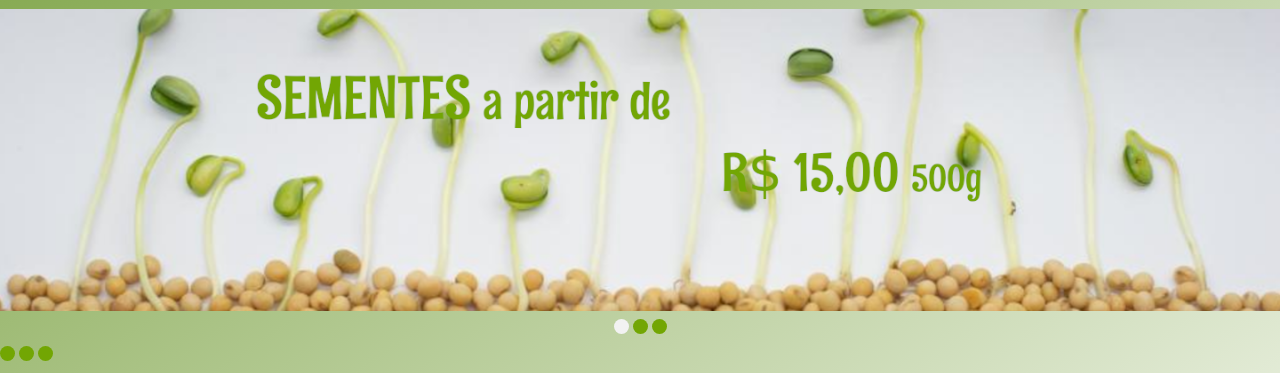
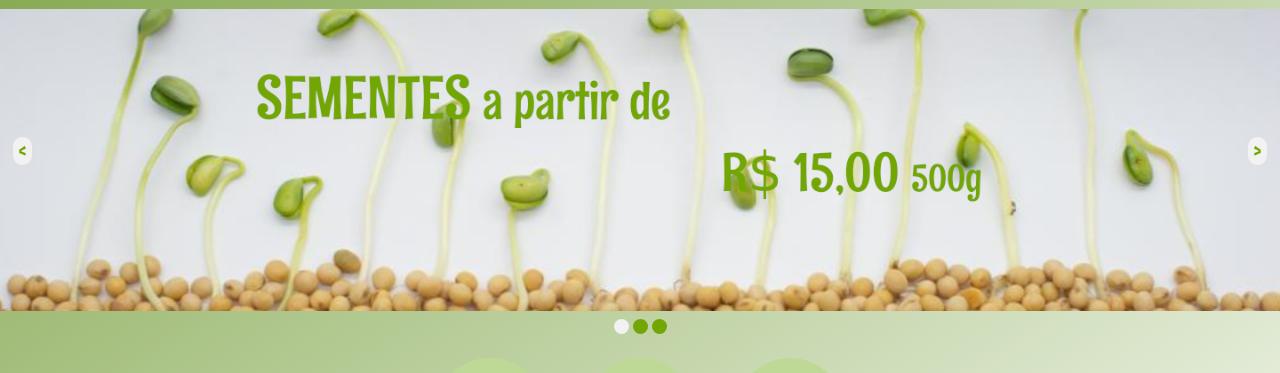
Before and after one commit to YagoSlva/natureba, a plain HTML site: page index.html in a window 1280 px wide. Shown: the part 91-464 px from the top of the page. Drawn offline with Linux system fonts and the light colour scheme.

```diff
--- a/index.html
+++ b/index.html
@@ -20,19 +20,16 @@
         </div>
         <form action="">
             <div class="buscar">
-
                 <div>
-                    <input id="inptbuscar" class="input inpt-buscar" class="search" type="text" placeholder="O que procura?"
-                        name="procurar" onblur="validaBuscar()">
+                    <input id="inptbuscar" class="input inpt-buscar" class="search" type="text" placeholder="O que procura?" name="procurar" onblur="validaBuscar()">
                 </div>
                 <div style="margin-left: 5px;">
                     <button class="btn btn-buscar" type="submit" name="procurar">Buscar</button>
                 </div>
-
             </div>
         </form>
     </header>
-    <section class="carrossel-ofertas">
+    <div class="carrossel-ofertas">
         <div>
             <img class="img-carrossel fade" src="imagens/sementes-ok.png">
             <img class="img-carrossel fade" src="imagens/temperos-ok.png">
@@ -43,23 +40,9 @@
                 <span class="dot" onclick="atualSlides(3)"></span>
             </div>
         </div>
-    </section>
-</form>
-</header>
-<section class="carrossel-ofertas">
-<div>
-    <img class="img-carrossel fade" src="imagens/sementes-ok.png">
-    <img class="img-carrossel fade" src="imagens/temperos-ok.png">
-    <img class="img-carrossel fade" src="imagens/remedios-ok.png">
-    <div style="text-align: center;">
-        <span class="dot" onclick="atualSlides(1)"></span>
-        <span class="dot" onclick="atualSlides(2)"></span>
-        <span class="dot" onclick="atualSlides(3)"></span>
-    </div>
-</div>
         <button class="btn" id="retornar" onclick="trocarSlide(-1)">&lt;</button>
         <button class="btn" id="avancar" onclick="trocarSlide(+1)">&gt;</button>
-    </section>
+    </div>
     <nav>
         <div class="mold-btn-nav">
             <a href="temperos.html">
@@ -91,12 +74,16 @@
             <form action="" method="POST">
                 <div class="container-form">
                     <div class="container-form-1">
-                        <input id="inpname" class="input inpname" type="text" name="Nome" placeholder="Nome*" value="" onblur="validaNome()">
-                        <input id="inptelefone" class="input inptelefone" type="text" name="Telefone" placeholder="Telefone">
+                        <input id="inpname" class="input inpname" type="text" name="Nome" placeholder="Nome*" value=""
+                            onblur="validaNome()">
+                        <input id="inptelefone" class="input inptelefone" type="text" name="Telefone"
+                            placeholder="Telefone">
                     </div>
                     <div class="container-form-2">
-                        <input id="inpemail" class="input inpemail" type="email" name="Email" placeholder="E-mail*" onblur="validaEmail()">
-                        <button id="cadastrar"class="btn btn-cadastrar" type="submit" name="procurar" onclick="validaForm()">Cadastrar</button>
+                        <input id="inpemail" class="input inpemail" type="email" name="Email" placeholder="E-mail*"
+                            onblur="validaEmail()">
+                        <button id="cadastrar" class="btn btn-cadastrar" type="submit" name="procurar"
+                            onclick="validaForm()">Cadastrar</button>
                     </div>
                 </div>
             </form>
```
